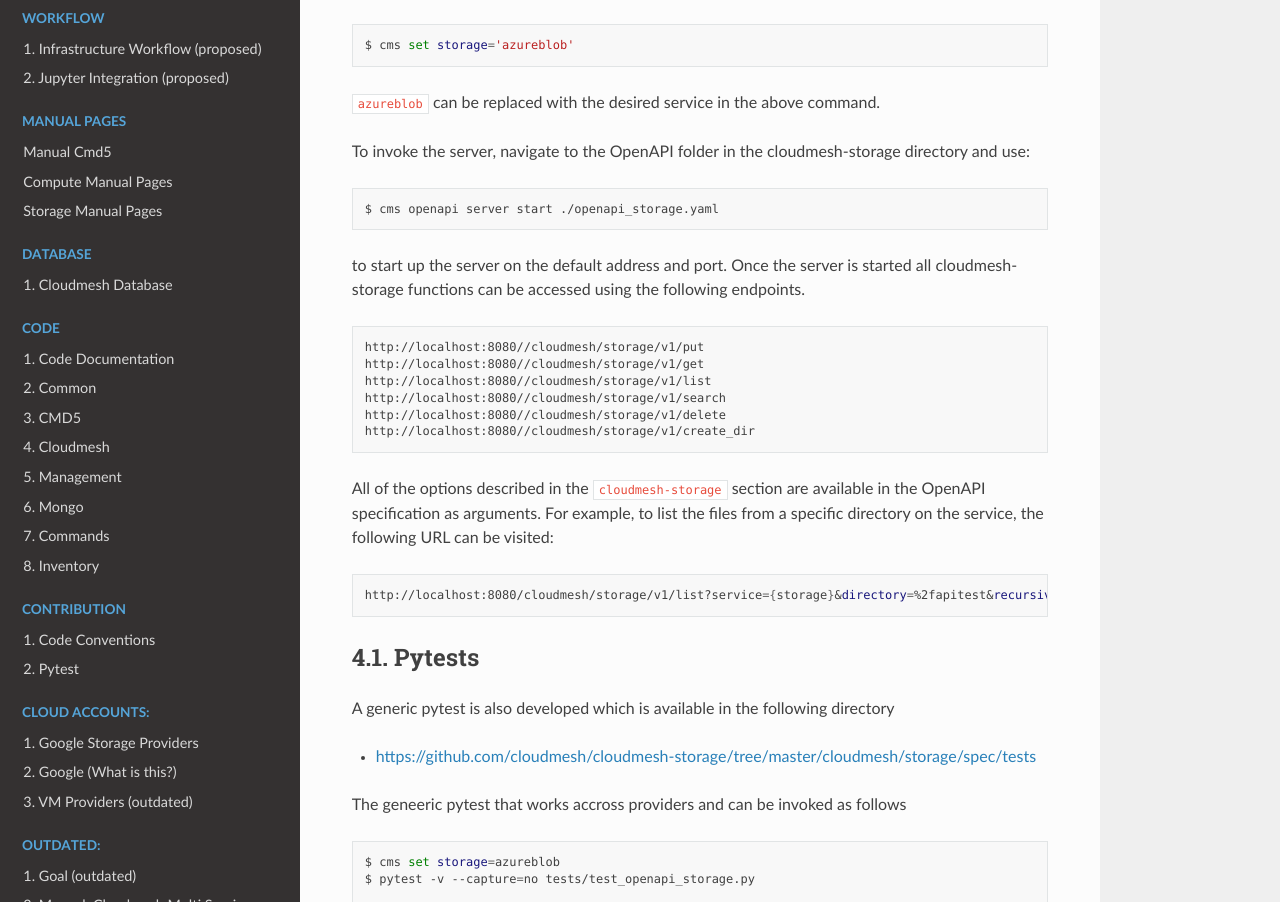
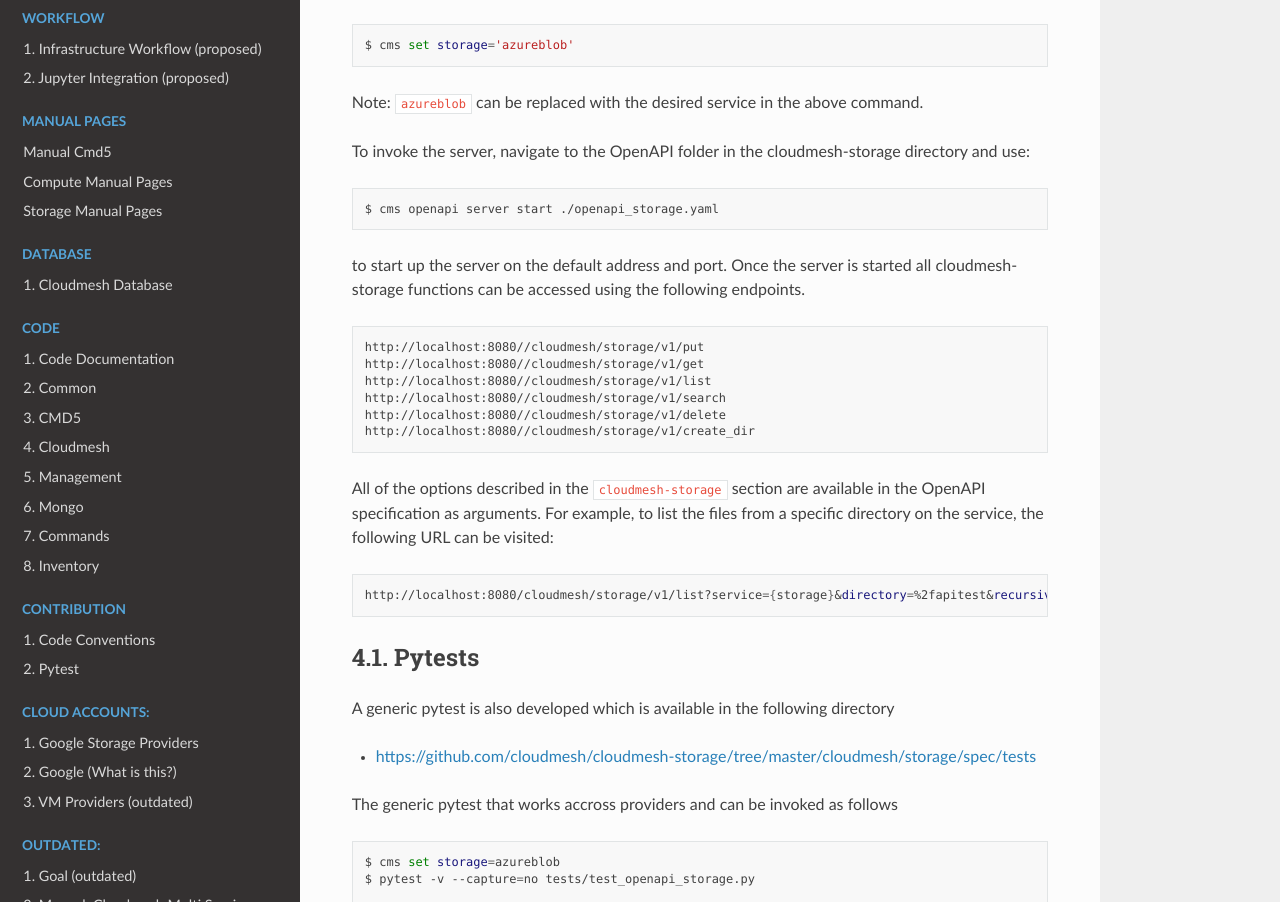
Before and after one commit to xiaoyue10131748/cloudmesh-manual, a Sphinx documentation site: the page built from docs-source/source/README-storage-openapi.md, in a window 1280 px wide and 1400 px high. Shown: the part 281-1183 px from the top of the window. Built offline with Sphinx 7.4.7 and the Read the Docs theme 2.0.0, drawn with Linux system fonts in a browser that asks for light colours; pages that are not in the unit, such as notebooks, are missing from menus.

Commit message:
Update README-storage-openapi.md

````diff
--- a/docs-source/source/README-storage-openapi.md
+++ b/docs-source/source/README-storage-openapi.md
@@ -12,7 +12,7 @@ follows:
 $ cms set storage='azureblob'
 ```
 
-`azureblob` can be replaced with the desired service in the above command.
+Note: `azureblob` can be replaced with the desired service in the above command.
 
 To invoke the server, navigate to the OpenAPI folder in the
 cloudmesh-storage directory and use:
@@ -49,7 +49,7 @@ A generic pytest is also developed which is available in the following directory
 * <https://github.com/cloudmesh/cloudmesh-storage/tree/master/cloudmesh/storage/spec/tests>
 
 
-The geneeric pytest that works accross providers and can be invoked as follows
+The generic pytest that works accross providers and can be invoked as follows
 
 ```bash
 $ cms set storage=azureblob
````
